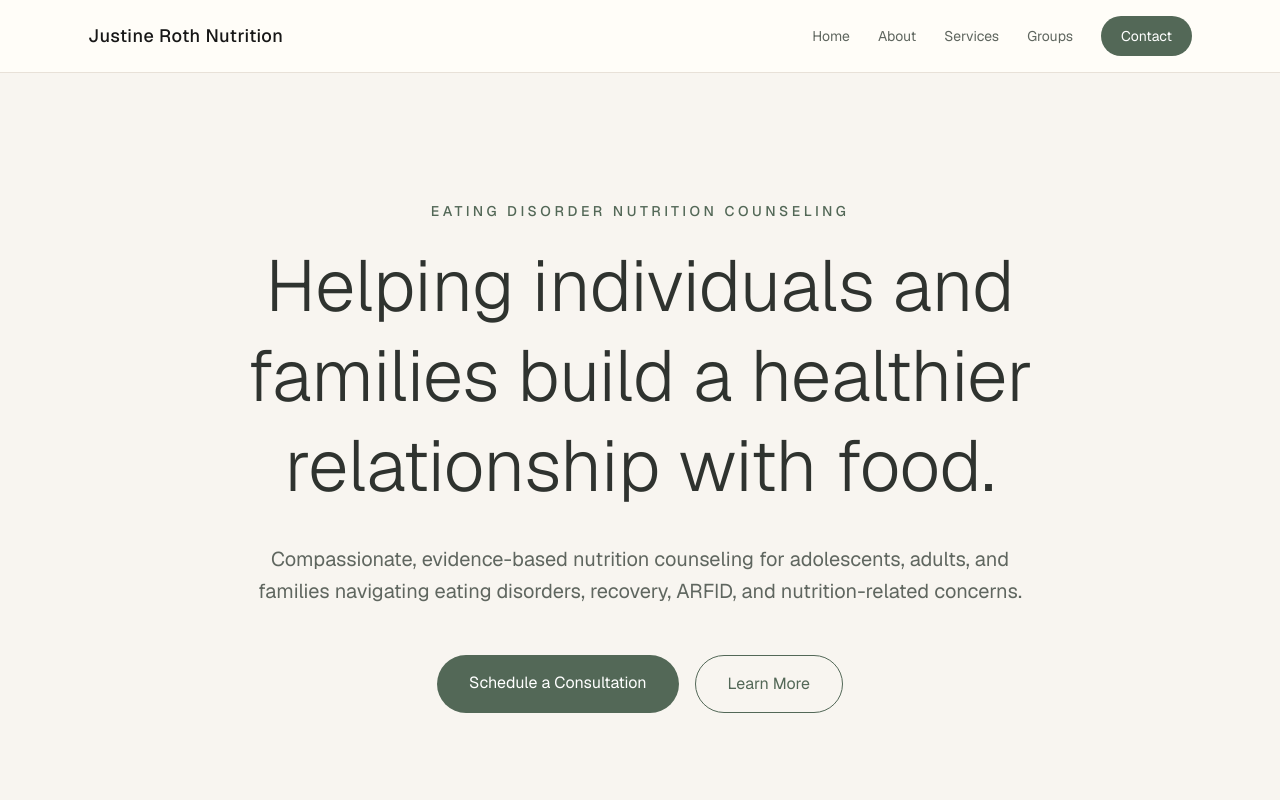
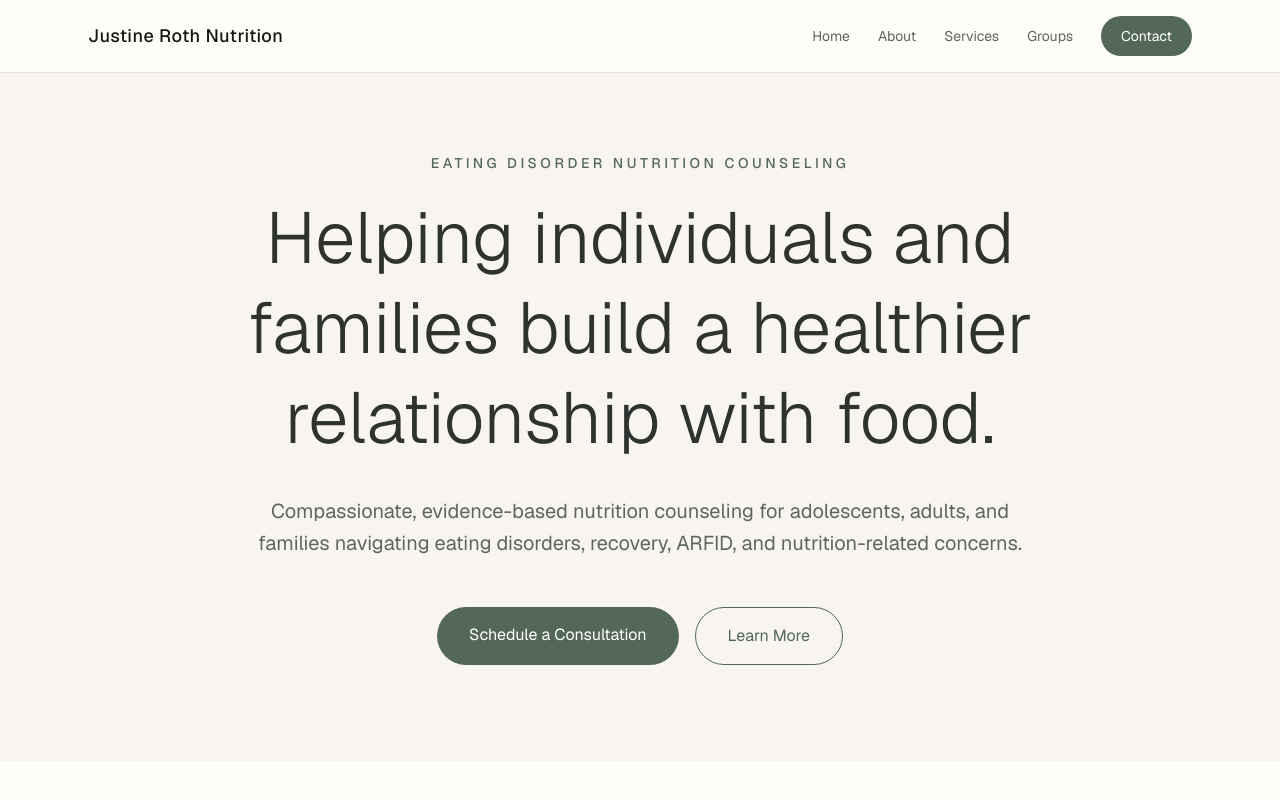
Before and after one commit to justinerothrd/justine-roth-nutrition, a Next.js app: page / in a window 1280 px wide. Shown: the top 800 px of the page. Built offline with nearby package versions, Linux system fonts and the light colour scheme.

Commit message:
Adjust section padding in Home component

```diff
--- a/app/page.tsx
+++ b/app/page.tsx
@@ -4,7 +4,7 @@ export default function Home() {
   return (
     <main className="min-h-screen bg-[#F8F5F0] text-[#2F332F]">
       {/* Hero */}
-      <section className="px-6 py-24 md:py-32">
+      <section className="px-6 pt-16 pb-20 md:pt-20 md:pb-24">
         <div className="mx-auto max-w-5xl text-center">
           <p className="mb-5 text-sm font-medium uppercase tracking-[0.25em] text-[#536857]">
             Eating Disorder Nutrition Counseling
```
